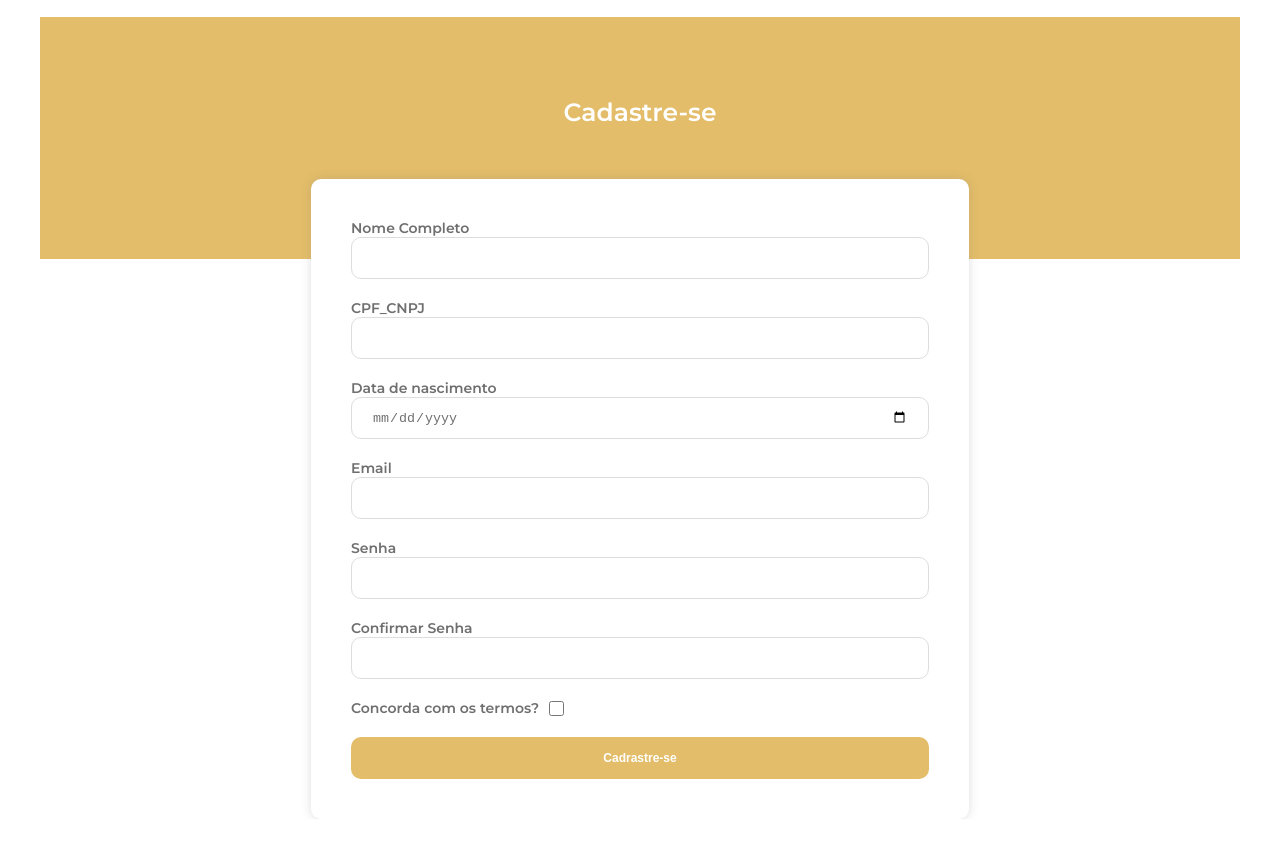
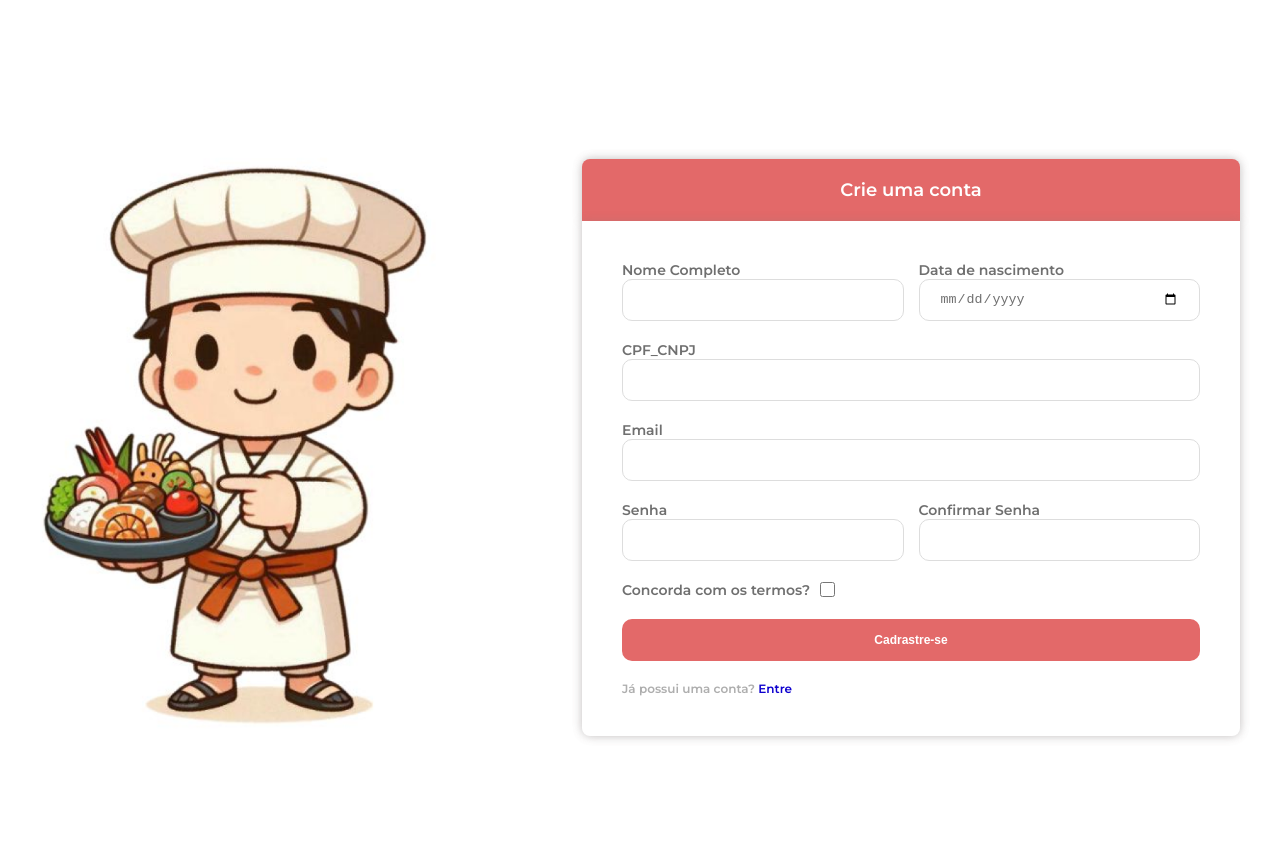
Before and after one commit to omanothur/Delivery-Restaurante, a plain HTML site: page view/cadastro.html in a window 1280 px wide. Shown: the part 63-910 px from the top of the page. Before the commit the page ends 882 px from the top, so only its background shows below. Drawn offline with Linux system fonts and the light colour scheme; a web font is replaced by a local one.

Commit message:
redoing the registration and index page, new theme

```diff
--- a/css/cadastro.css
+++ b/css/cadastro.css
@@ -1,9 +1,3 @@
-.titleContainer {
-  width: 100%;
-  background: #E3BD69;
-  padding-top: 80px;
-  height: 242px;
-}
 
 .title {
   text-align: center;
@@ -16,24 +10,56 @@
 .content {
   width: 100%;
   display: flex;
+  justify-content: space-between;
+  align-items: center;
+  height: 100vh;
+}
+
+.form-container{
   justify-content: center;
+  background: #fff;
+  width: 658px;
+  padding: 40px;
+  box-shadow: 0 0 10px rgba(128, 118, 118, 0.25);
+  display: flex;
+  flex-direction: column;
+  gap: 20px;
+  border-radius: 0 0 8px 8px;
+}
+
+.form-header{
+  background: #E36969;
+  font-weight: 600;
+  font-size: 18px;
+  color: white;
+  padding: 20px;
+  text-align: center;
+  border-radius: 8px 8px 0 0;
+  font-family: 'montserrat', sans-serif;
+  box-shadow: 0 0 10px rgba(128, 118, 118, 0.25)
 }
 
 .form {
   background: #fff;
   width: 658px;
-  margin-top: -80px;
-  padding: 40px;
   border-radius: 10px;
   box-shadow: 0 0 10px rgba(128, 118, 118, 0.25);
+}
+
+.japacama{
+  width: 400px;
+}
+
+.inline-fields{
   display: flex;
-  flex-direction: column;
-  gap: 20px;
+  width: 100%;
+  gap: 15px;
 }
 
 .boxField {
   display: flex;
   flex-direction: column;
+  width: 100%;
 }
 
 .boxField label {
@@ -86,7 +112,7 @@
 }
 .submitButton{
   color: white;
-  background: #E3BD69;
+  background: #E36969;
   border: none;
   border-radius: 10px;
   height: 42px;
@@ -96,24 +122,12 @@
 }
 
 .submitButton:hover {
-  color: white;
-  background: #E3BD69;
-  border: none;
-  border-radius: 10px;
-  height: 42px;
-  font-size: 12px;
-  font-weight: 600;
-  cursor: pointer;
   transition: 2s ease;
-  transform: scale(1.03);
+  transform: scale(1.01);
 }
 
-.submitButton:active{
-  background-color: darkkhaki;
-  transform: scale(0.8);
-}
 
-form p {
+form .error{
   display: none;
   color: red;
   font-family: 'montserrat', sans-serif;
--- a/view/cadastro.html
+++ b/view/cadastro.html
@@ -1,5 +1,6 @@
 <!DOCTYPE html>
 <html lang="en">
+
 <head>
   <meta charset="UTF-8" />
   <meta name="viewport" content="width=device-width, initial-scale=1.0" />
@@ -8,21 +9,17 @@
   <link rel="stylesheet" href="../css/globalStyles.css" />
   <link rel="preconnect" href="https://fonts.googleapis.com" />
   <link rel="preconnect" href="https://fonts.gstatic.com" crossorigin />
-    <link
-      href="https://fonts.googleapis.com/css2?family=Original+Surfer&display=swap"
-      rel="stylesheet"
-    />
+  <link href="https://fonts.googleapis.com/css2?family=Original+Surfer&display=swap" rel="stylesheet" />
   <link rel="preconnect" href="https://fonts.googleapis.com" />
   <link rel="preconnect" href="https://fonts.gstatic.com" crossorigin />
-    <link
-      href="https://fonts.googleapis.com/css2?family=Montserrat:ital,wght@0,100..900;1,100..900&display=swap"
-      rel="stylesheet"
-    />
+  <link href="https://fonts.googleapis.com/css2?family=Montserrat:ital,wght@0,100..900;1,100..900&display=swap"
+    rel="stylesheet" />
   <title>Cadastro</title>
 </head>
+
 <body>
   <header class="header">
-      <a href="" class="logo">Japa impactante</a>
+    <a href class="logo">Japa impactante</a>
     <ul class="menuOptions">
       <li class="menuOption option-active">
         <a href="/index.html">Home</a>
@@ -33,54 +30,60 @@
     <h3 class="title">Cadastre-se</h3>
   </div>
   <main class="content">
+    <img src="../img/japacama.png" alt="" class="japacama">
     <form class="form">
+      <div class="form-header">
+        <p>Crie uma conta</p>
+      </div>
+      <div class="form-container">
+        <div class="inline-fields">
           <div class="boxField">
-          <label for="">Nome Completo</label>
+            <label for>Nome Completo</label>
             <input type="text" id="name" />
-          <p id="nameError"></p>
+            <p class="error" id="nameError"></p>
           </div>
           <div class="boxField">
-          <label for="">CPF_CNPJ</label>
-          <input type="text" id="cpf_cnpj" />
-          <p id="cpf_cnpjError"></p>
+            <label for>Data de nascimento</label>
+            <input type="date" id="birthday" />
+            <p class="error" id="birthdayError"></p>
+          </div>
         </div>
         <div class="boxField">
-          <label for="">Data de nascimento</label>
-          <input type="date" id="birthday" />
-          <p id="birthdayError"></p>
+          <label for>CPF_CNPJ</label>
+          <input type="text" id="cpf_cnpj" />
+          <p class="error" id="cpf_cnpjError"></p>
         </div>
         <div class="boxField">
-          <label for="">Email</label>
+          <label for>Email</label>
           <input type="email" id="email" />
-          <p id="emailError"></p>
+          <p class="error" id="emailError"></p>
+        </div>
+        <div class="inline-fields">
+          <div class="boxField">
+            <label for>Senha</label>
+            <input type="password" id="password" />
+            <p class="error" id="passwordError"></p>
           </div>
           <div class="boxField">
-          <label for="">Senha</label>
-          <input type="password" id="password" />
-          <p id="passwordError"></p>
+            <label for>Confirmar Senha</label>
+            <input type="password" id="confirm_password" />
+            <p class="error" id="confirm_passwordError"></p>
           </div>
-        <div class="boxField">
-          <label for="">Confirmar Senha</label>
-          <input type="password" id="confirm_password" />
-          <p id="confirm_passwordError"></p>
         </div>
 
         <div class="checkboxField">
-          <label for="">Concorda com os termos?</label>
+          <label for>Concorda com os termos?</label>
           <input type="checkbox" id="termos" />
         </div>
 
-        <input
-          class="submitButton"
-          type="button"
-          value="Cadrastre-se"
-          onclick="cadastrar()"
-        />
+        <input class="submitButton" type="button" value="Cadrastre-se" onclick="cadastrar()" />
         <p class="accountExists">
-          Já possui uma conta? <a href="view/login.html">Entre</a>
+          Já possui uma conta? <a href="./login.html">Entre</a>
         </p>
+      </div>
     </form>
   </main>
   <script src="../script/cadastro.js"></script>
 </body>
+
 </html>
```
Also changed, not shown: img/japacama.png (added). Lines whose indentation alone changed are shown as unchanged.
